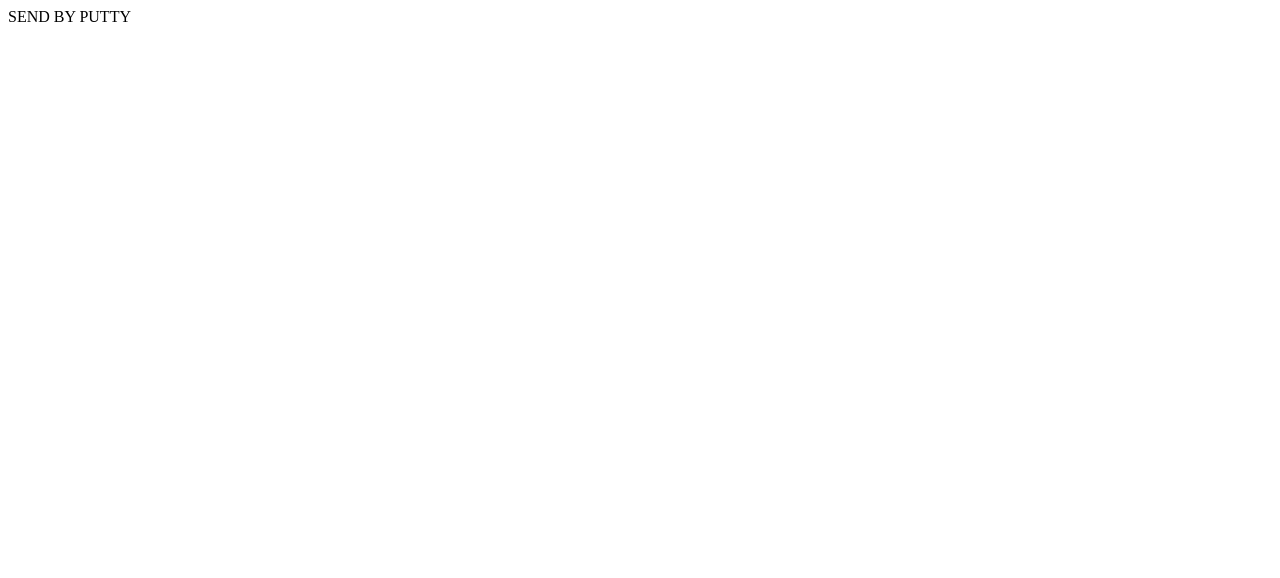
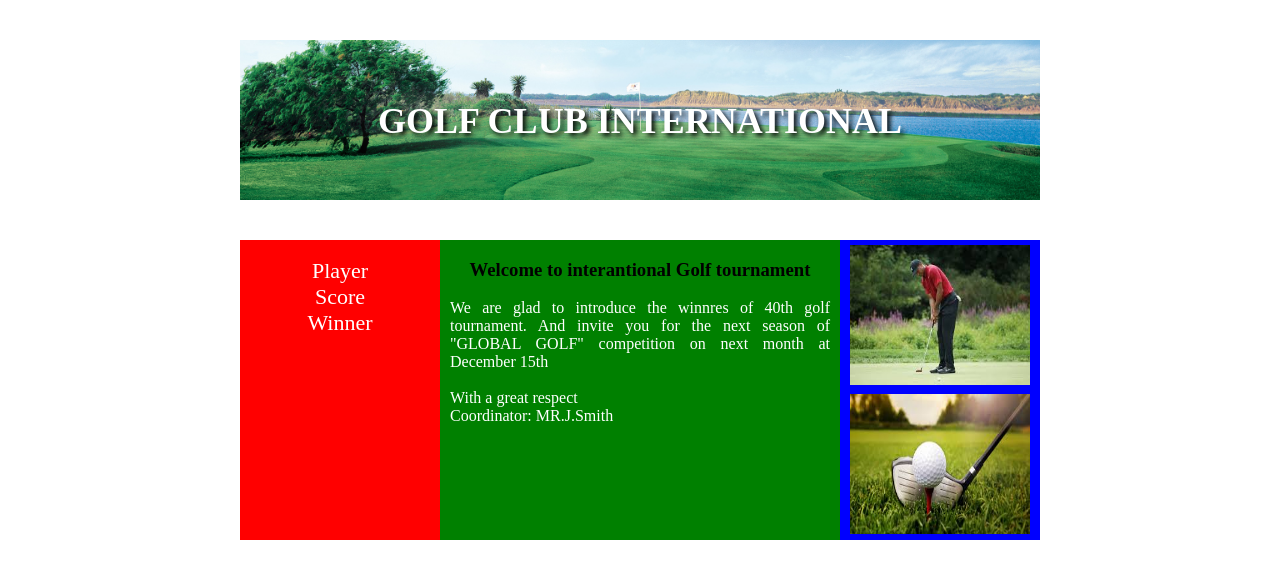
Before and after one commit to EmilbekovaGulzada/sitework, a plain HTML site: page index.html in a window 1280 px wide. Drawn offline with Linux system fonts and the light colour scheme.

Commit message:
'hwsite'

```diff
--- /dev/null
+++ b/float.css
@@ -0,0 +1,74 @@
+p{
+	margin:10px;
+	text-align:justify;
+	color:white;
+}
+.main {
+    margin: 40px auto;
+    height: 300px;
+    width: 800px;
+
+}
+
+.green, .red, .blue {
+	height:100%;
+
+}
+a{
+	text-decoration:none;
+	color:white;
+	font-size:22px;
+}
+a:hover{
+	color:cyan;
+	text-shadow:3px 3px 5px black, 0 0 1em white;
+}
+.hdr{
+   margin: 40px auto;
+    height:100px;
+    width: 800px;
+    text-align:center;
+	font-weight:bold;
+	 background-image: url('./pic.jpg');
+	 background-size:800px, 200px;
+	 color:white;
+	 font-size:36px;
+	 padding-top:60px;
+	text-shadow:3px 3px 5px black, 0 0 1em white;
+	 }
+
+img{
+	margin-top:5px;
+	height:140px;
+	width:180px;
+
+}
+.url:hover{
+	background-color:yellow;
+}
+.red {
+    /*border: 1px solid red;*/
+    background-color: red;
+	width: 200px;
+	float: left;
+	text-align:center;
+
+ }
+
+.blue {
+    /*border: 1px solid red;*/
+    background-color: blue;
+	width: 200px;
+	text-align:center;
+	 float: left;
+
+
+}
+.green {
+    /*border: 1px solid green;*/
+    background-color: green;
+    background-repeat: no-repeat;
+	text-align:center;
+	 float: left;
+	 width:400px;
+}
--- a/index.html
+++ b/index.html
@@ -1,11 +1,26 @@
 <!DOCTYPE html>
 <html lang="en">
-	<head>
-		<meta charset="utf-8">
-		<title>NEW PAGE</title>
-	</head>
-
-	<body>
-	SEND BY PUTTY
-	</body>
+<head>
+    <meta charset="UTF-8">
+    <title>Title</title>
+    <link rel="stylesheet" href="./float.css">
+</head>
+<body>
+<div class="hdr">GOLF CLUB INTERNATIONAL</div>
+<div class="main">
+    <div class="red"><br><div class="url"><a href="#">Player<a></div><div class="url"><a href="#">Score</a></div><div class="url"><a href="#">Winner</a></div></div>
+    <div class="green"><h3>Welcome to interantional Golf tournament</h2>
+	<p>We are glad to introduce the winnres of 40th golf tournament. And invite you for the next season of "GLOBAL GOLF" competition on next month at December 15th
+	<br>
+	<br>With a great respect
+	<br>Coordinator: MR.J.Smith</p>
+	</div>
+    <div class="blue">
+	<img src="g1.jpg">
+	<br>
+	<img src="g2.jpg">
+	</div>
+</div>
+<!-- add comment -->
+</body>
 </html>
```
Also changed, not shown: g1.jpg (added), g2.jpg (added), pic.jpg (added).
